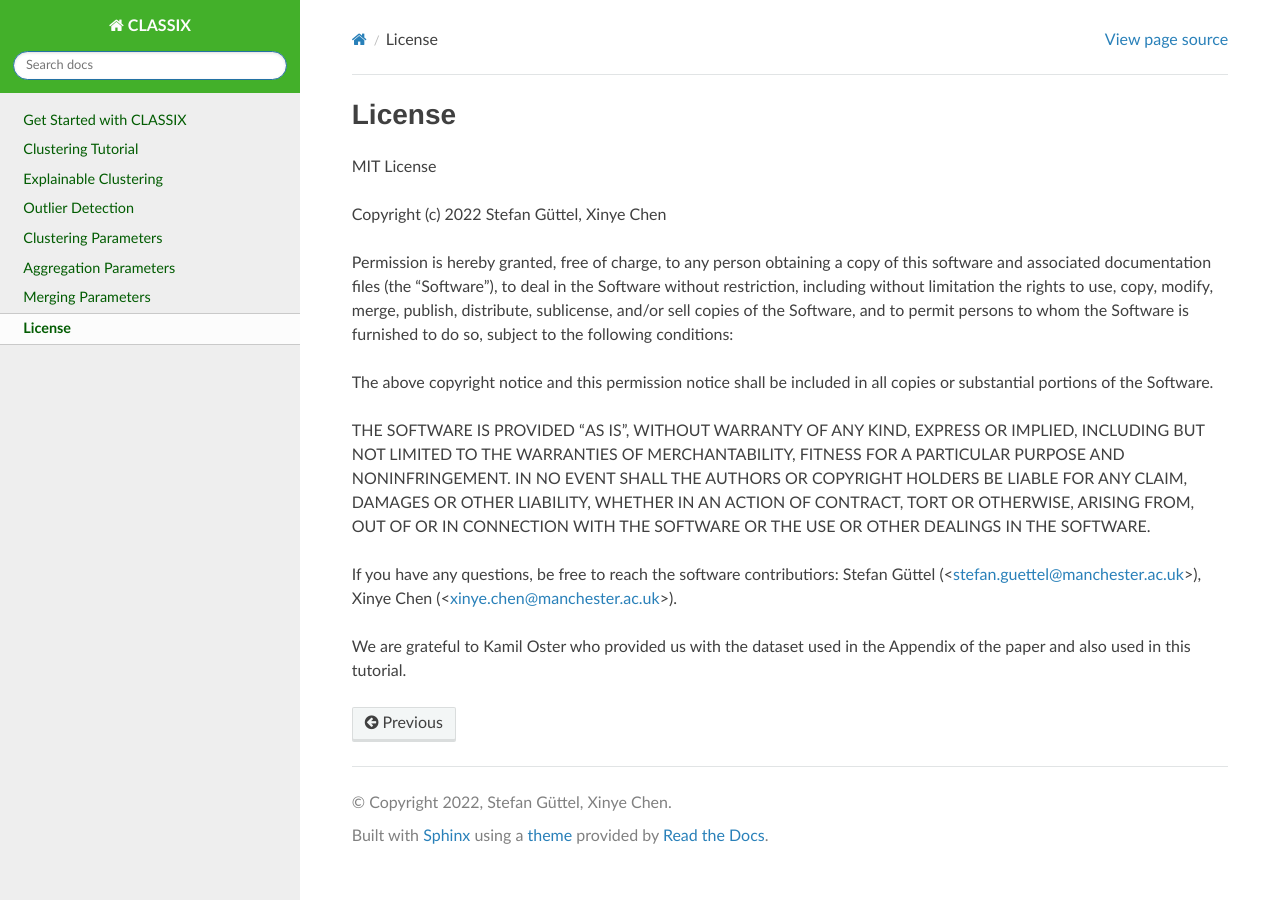
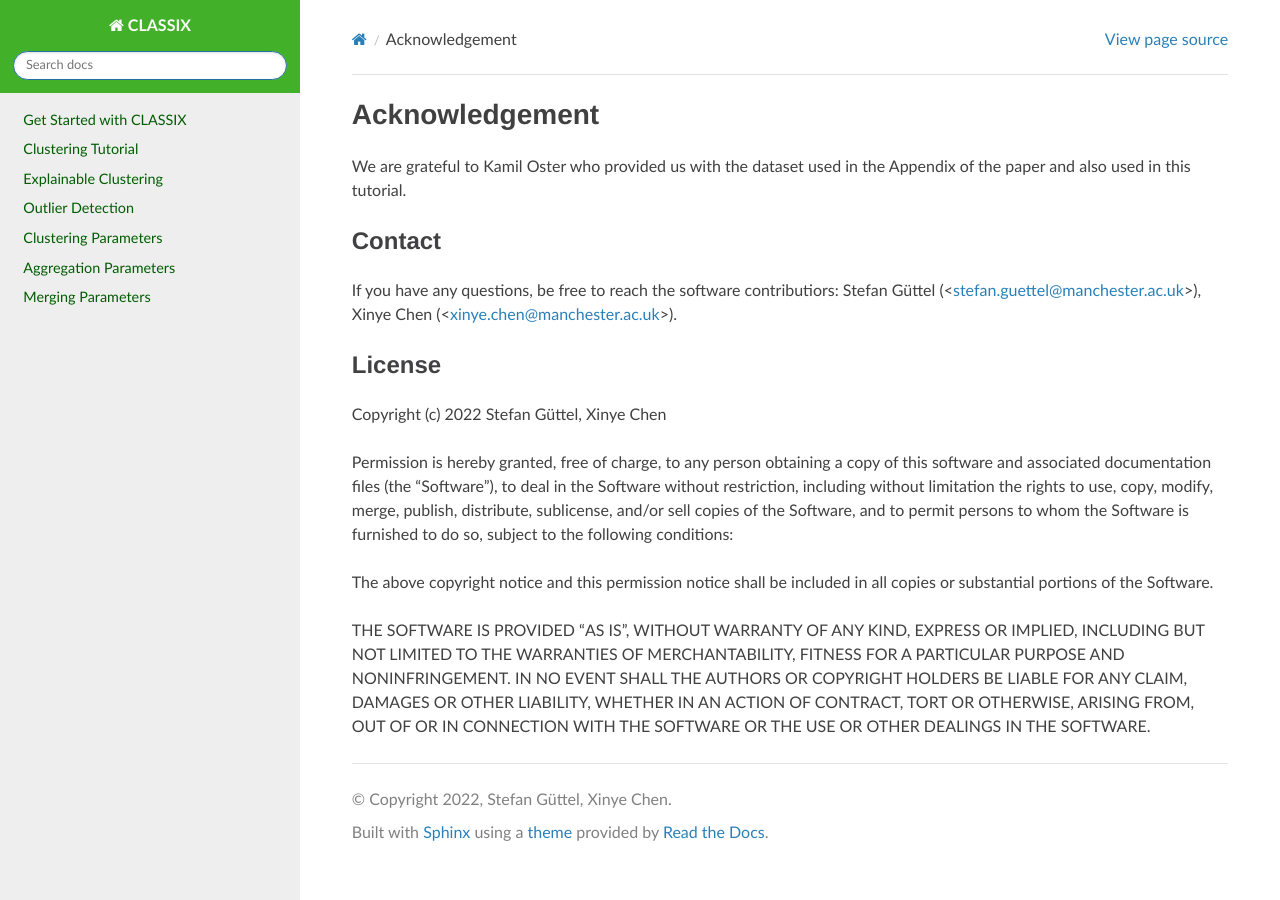
Before and after one commit to nla-group/classix, a Sphinx documentation site: the page built from docs/source/acknowledgement.rst, in a window 1280 px wide. Built offline with Sphinx 7.4.7 and the Read the Docs theme 2.0.0, drawn with Linux system fonts in a browser that asks for light colours; pages that are not in the unit, such as notebooks, are missing from menus; some of the changed lines change nothing that is shown.

Commit message:
Update and rename license.rst to acknowledgement.rst

```diff
--- a/docs/source/license.rst
+++ b/docs/source/acknowledgement.rst
@@ -1,9 +1,14 @@
+Acknowledgement
+======================================
+We are grateful to Kamil Oster who provided us with the dataset used in the Appendix of the paper and also used in this tutorial.
+
+Contact
+------------------------------
+If you have any questions, be free to reach the software contributiors: Stefan Güttel (<stefan.guettel@manchester.ac.uk>), Xinye Chen (<xinye.chen@manchester.ac.uk>).
+
 
 License
-======================================
-
-MIT License
-
+------------------------------
 Copyright (c) 2022 Stefan Güttel, Xinye Chen
 
 Permission is hereby granted, free of charge, to any person obtaining a copy
@@ -23,7 +28,3 @@
 LIABILITY, WHETHER IN AN ACTION OF CONTRACT, TORT OR OTHERWISE, ARISING FROM,
 OUT OF OR IN CONNECTION WITH THE SOFTWARE OR THE USE OR OTHER DEALINGS IN THE
 SOFTWARE.
-
-If you have any questions, be free to reach the software contributiors: Stefan Güttel (<stefan.guettel@manchester.ac.uk>), Xinye Chen (<xinye.chen@manchester.ac.uk>).
-
-We are grateful to Kamil Oster who provided us with the dataset used in the Appendix of the paper and also used in this tutorial.
```
